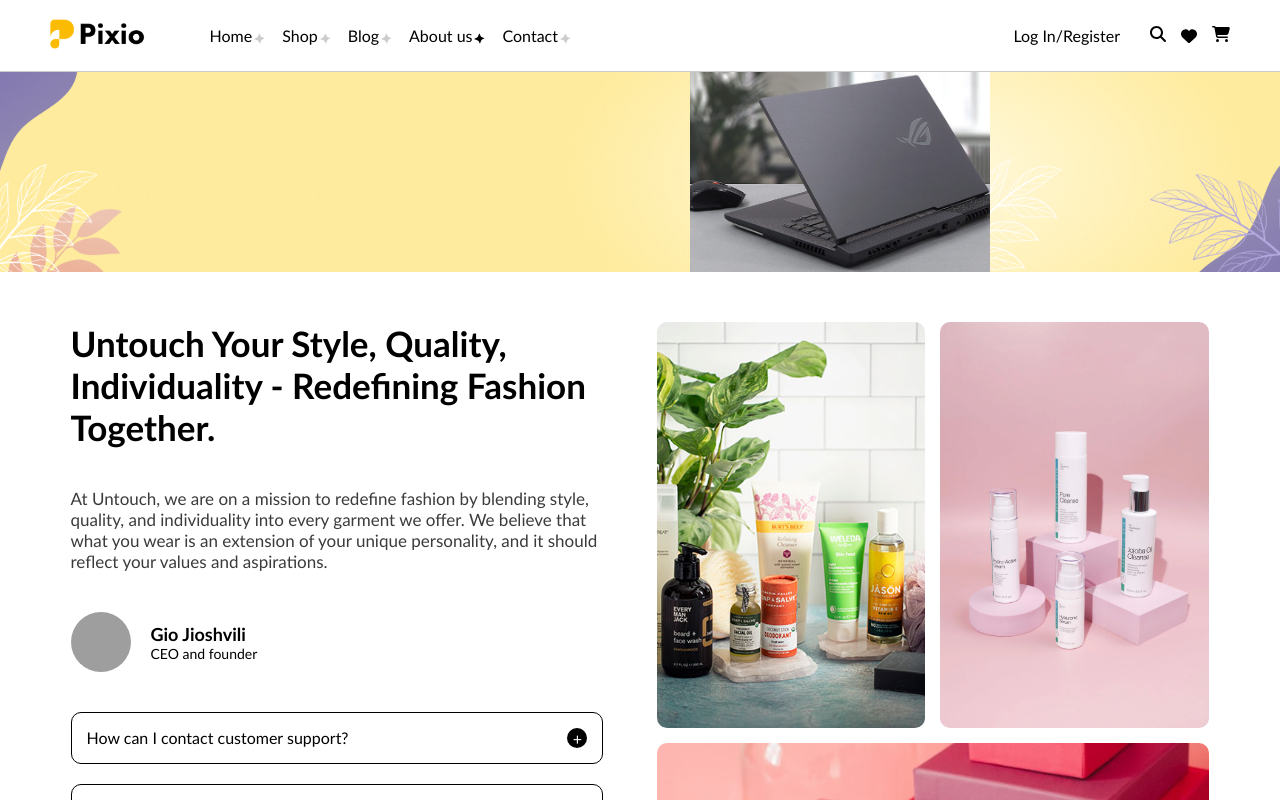
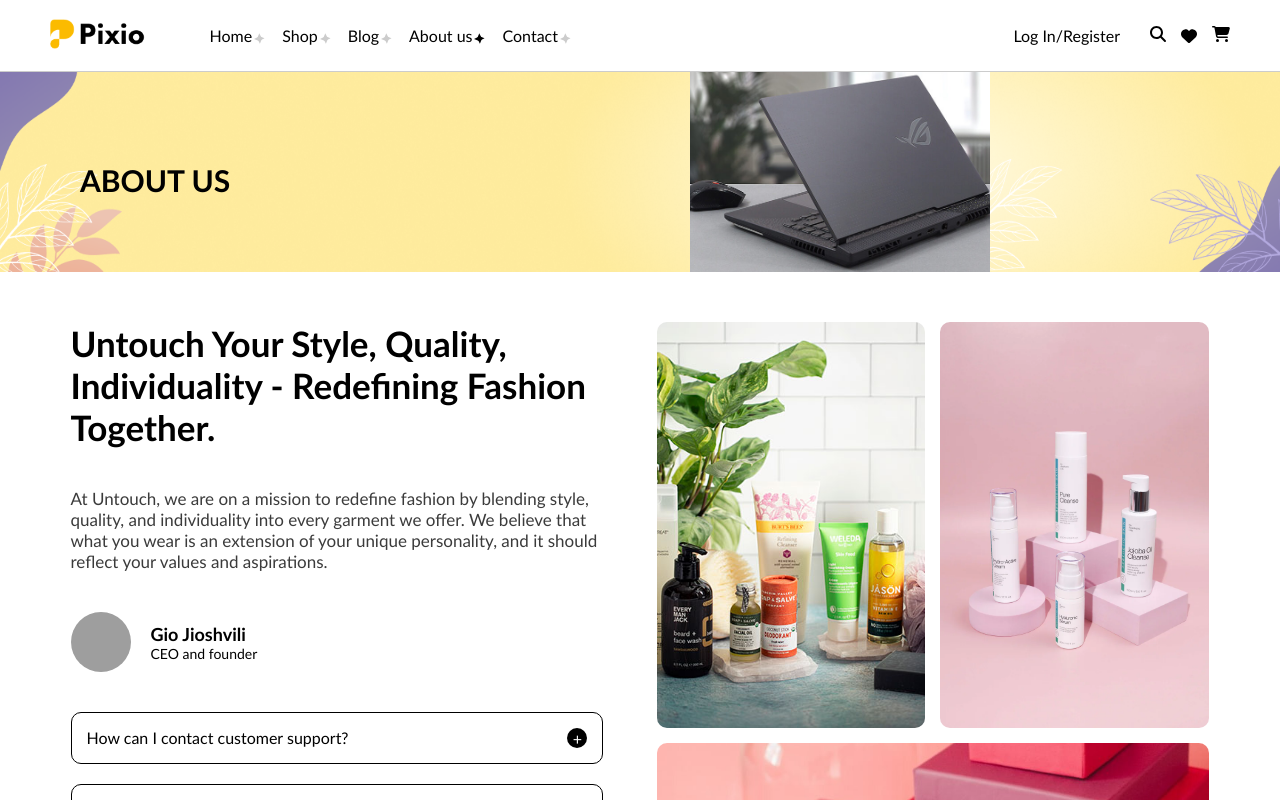
Before and after one commit to Dzzjio/dzz-shop-ecommerse, a React (Create React App) app: page /about in a window 1280 px wide. Shown: the top 800 px of the page. Built offline with nearby package versions, Linux system fonts and the light colour scheme; grey boxes are pictures that could not be loaded.

Commit message:
add page names to secondary header

```diff
--- a/src/components/layout/headerBotYellow/headerBotY.tsx
+++ b/src/components/layout/headerBotYellow/headerBotY.tsx
@@ -1,8 +1,9 @@
 import { StyledHeaderBotY } from "./styled";
 
-const HeaderBotYellow = ({ imgUrl }: { imgUrl: string }) => {
+const HeaderBotYellow = ({ imgUrl, headingText }: { imgUrl: string; headingText: string }) => {
     return (
         <StyledHeaderBotY>
+            <h3>{headingText}</h3>
             <img src={imgUrl} alt="ps5" />
         </StyledHeaderBotY>
     )
--- a/src/components/layout/headerBotYellow/styled.ts
+++ b/src/components/layout/headerBotYellow/styled.ts
@@ -1,14 +1,17 @@
 import styled from "styled-components";
 import headerImg from '../../../assets/images/yellow-header-img.png';
+import { Breakpoints } from "constantss";
 
 export const StyledHeaderBotY = styled.div`
     position: relative;
     height: 200px;
+    display: flex;
+    gap: 20px;
 
     background-image: url(${headerImg});
     background-size: 100% 100%;
 
-    @media (max-width: 650px) {
+    @media (max-width: ${Breakpoints.tablet}) {
         display: none;
     }
 
@@ -20,4 +23,12 @@ export const StyledHeaderBotY = styled.div`
         height: 100%;
         object-fit: cover;
     }
+
+    & > h3 {
+        position: absolute;
+        top: 30%;
+        margin-left: 80px;
+        height: 100%;
+        font-size: 30px;
+    }
 `;
--- a/src/pages/about/index.tsx
+++ b/src/pages/about/index.tsx
@@ -6,7 +6,7 @@ import asusROG from '../../assets/images/asus-rog-strix.jpg'
 const AboutPage = () => {
     return (
         <>
-            <HeaderBotYellow imgUrl={asusROG} />
+            <HeaderBotYellow imgUrl={asusROG} headingText={"ABOUT US"} />
             <StyledAboutPageContainer>
                 <AboutContainer />
             </StyledAboutPageContainer>
--- a/src/pages/cart/index.tsx
+++ b/src/pages/cart/index.tsx
@@ -65,7 +65,7 @@ const CartPage = () => {
 
     return (
         <>
-        <HeaderBotYellow imgUrl={"https://freerangestock.com/sample/61264/online-shopping--laptop-to-shopping-cart.jpg"} />
+        <HeaderBotYellow imgUrl={"https://freerangestock.com/sample/61264/online-shopping--laptop-to-shopping-cart.jpg"} headingText={"CART"} />
         <CartPageContainer>
             <CartPageLeft>
                 <Table data={data} columns={columns} />
--- a/src/pages/checkout/index.tsx
+++ b/src/pages/checkout/index.tsx
@@ -6,7 +6,7 @@ import { CheckoutPageContainer } from "./styled"
 const CheckoutPage = () => {
     return (
         <>
-        <HeaderBotYellow imgUrl={"https://media.istockphoto.com/id/1356242240/vector/3d-isometric-flat-vector-conceptual-illustration-of-self-checkout.jpg?s=612x612&w=0&k=20&c=a2a8inzb33RVGx2zxE7b6w7PQ1VqIxuwnvaXbq17w6s="} />
+        <HeaderBotYellow imgUrl={"https://media.istockphoto.com/id/1356242240/vector/3d-isometric-flat-vector-conceptual-illustration-of-self-checkout.jpg?s=612x612&w=0&k=20&c=a2a8inzb33RVGx2zxE7b6w7PQ1VqIxuwnvaXbq17w6s="} headingText={"CHECKOUT"} />
         <CheckoutPageContainer>
             <CheckoutForm />
             <CheckoutBuy />
--- a/src/pages/shop/index.tsx
+++ b/src/pages/shop/index.tsx
@@ -20,7 +20,7 @@ import { useState } from "react"
 const Shop = () => {
     return (
         <>
-            <HeaderBotYellow imgUrl={'https://media.wired.com/photos/5e9110887b575f0008effd4f/master/pass/Culture_ps5_49747503557_566da5ebc8_3k.jpg'} />
+            <HeaderBotYellow imgUrl={'https://media.wired.com/photos/5e9110887b575f0008effd4f/master/pass/Culture_ps5_49747503557_566da5ebc8_3k.jpg'} headingText={"SHOP"} />
             <Container>
                 <ShopContainer>
                 {/* <FontAwesomeIcon icon={faFilter} onClick={() => {setOpenFilter(true); setBodyFixed()}} /> */}
--- a/src/pages/wishlist/index.tsx
+++ b/src/pages/wishlist/index.tsx
@@ -30,7 +30,7 @@ const wishlistItmes = [
 const WishListPage: FC = () => {
     return (
         <>
-        <HeaderBotYellow imgUrl={img} />
+        <HeaderBotYellow imgUrl={img} headingText={"WISHLIST"} />
         <WishListContainer>
             <WishListTitle>
                 <p>Product</p>
```
